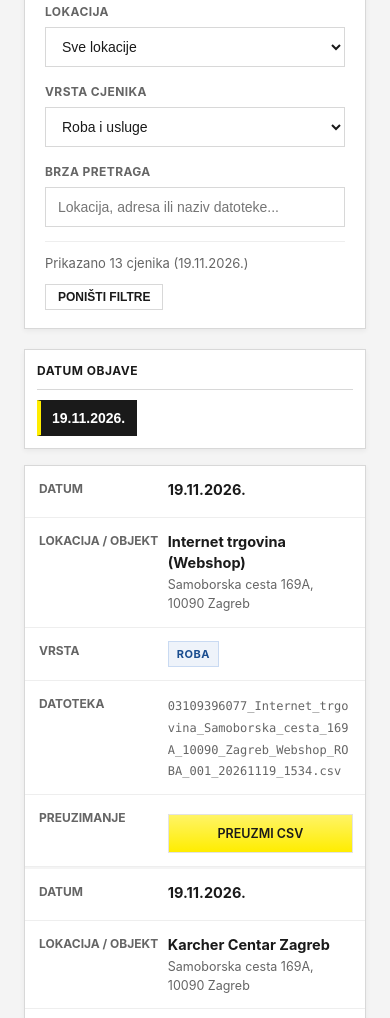
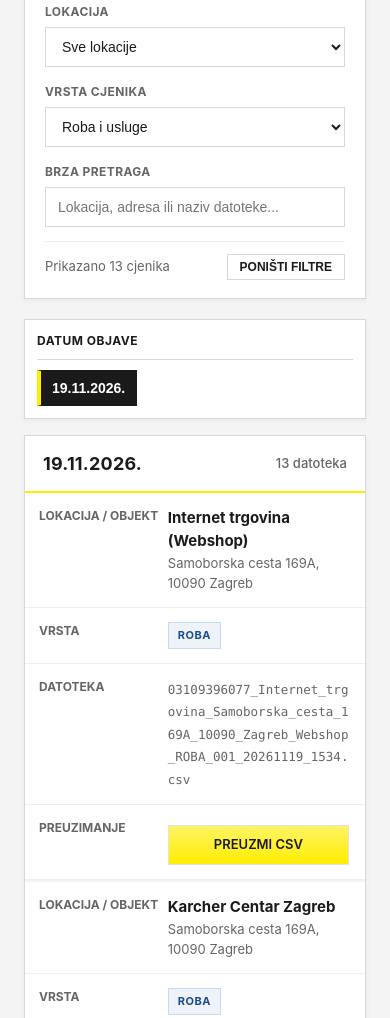
Before and after one commit to Karcher-AK-HR/AK-HR-Cjenici, a plain HTML site: page index.html in a window 390 px wide. Shown: the part 346-1364 px from the top of the page. Drawn offline with Linux system fonts and the light colour scheme.

Commit message:
Update index.html

```diff
--- a/index.html
+++ b/index.html
@@ -37,7 +37,7 @@
       box-shadow: 0 1px 3px rgba(0,0,0,0.08);
     }
     .header-container {
-      max-width: 1760px;
+      max-width: 1680px;
       width: 100%;
       margin: 0 auto;
     }
@@ -54,7 +54,7 @@
 
     /* MAIN CONTENT CONTAINER */
     main {
-      max-width: 1760px;
+      max-width: 1680px;
       width: 100%;
       margin: 36px auto;
       padding: 0 24px 60px 24px;
@@ -179,7 +179,7 @@
       background: #F4F4F4;
     }
 
-    /* TWO-COLUMN DATA AREA: COMPACT LEFT DATE SIDEBAR + WIDE RIGHT TABLE */
+    /* TWO-COLUMN DATA AREA: COMPACT LEFT DATE SIDEBAR + RIGHT TABLE */
     .content-grid {
       display: grid;
       grid-template-columns: 155px 1fr;
@@ -283,6 +283,31 @@
       border: 1px solid var(--k-border);
     }
 
+    /* TOP DATE REFERENCE BAR ABOVE TABLE */
+    .table-date-bar {
+      display: flex;
+      flex-wrap: wrap;
+      align-items: center;
+      justify-content: space-between;
+      gap: 10px;
+      padding: 14px 18px;
+      background: #FFFFFF;
+      border-bottom: 2px solid var(--k-yellow);
+    }
+
+    .active-date-title {
+      font-size: 18px;
+      font-weight: 700;
+      color: var(--k-black);
+      letter-spacing: 0.2px;
+    }
+
+    .active-date-sub {
+      font-size: 13px;
+      color: var(--k-muted);
+      font-weight: 500;
+    }
+
     #loading,
     #empty-state {
       font-weight: 600;
@@ -301,7 +326,7 @@
     }
 
     th, td {
-      padding: 13px 12px;
+      padding: 14px 16px;
       text-align: left;
       border-bottom: 1px solid var(--k-border);
       vertical-align: middle;
@@ -318,7 +343,7 @@
     }
 
     td {
-      font-size: 14.5px;
+      font-size: 15px;
     }
 
     tr:hover td {
@@ -329,12 +354,6 @@
       border-bottom: none;
     }
 
-    .date-main {
-      font-weight: 700;
-      color: var(--k-black);
-      white-space: nowrap;
-    }
-
     .loc-title {
       font-weight: 700;
       color: var(--k-black);
@@ -343,7 +362,7 @@
     }
 
     .loc-addr {
-      font-size: 12.5px;
+      font-size: 13px;
       color: var(--k-muted);
       display: block;
       margin-top: 2px;
@@ -355,7 +374,7 @@
       font-size: 11px;
       font-weight: 700;
       text-transform: uppercase;
-      padding: 4px 8px;
+      padding: 4px 9px;
       letter-spacing: 0.5px;
       white-space: nowrap;
     }
@@ -374,7 +393,7 @@
 
     .file-name {
       font-family: ui-monospace, SFMono-Regular, Menlo, Monaco, Consolas, monospace;
-      font-size: 12px;
+      font-size: 12.5px;
       color: var(--k-muted);
       white-space: nowrap;
     }
@@ -386,15 +405,15 @@
       color: var(--k-black);
       text-decoration: none;
       font-weight: 600;
-      font-size: 12.5px;
+      font-size: 13px;
       text-transform: uppercase;
-      padding: 11px 14px;
+      padding: 11px 16px;
       display: inline-block;
       border: 1px solid #e3e3e3;
       transition: all 0.2s ease;
       text-align: center;
       line-height: 1.2;
-      min-width: 125px;
+      min-width: 130px;
       white-space: nowrap;
     }
 
@@ -412,7 +431,7 @@
       font-size: 13px;
     }
     .footer-container {
-      max-width: 1760px;
+      max-width: 1680px;
       margin: 0 auto;
     }
     .footer-container p {
@@ -455,12 +474,11 @@
         text-transform: uppercase;
         color: var(--k-muted);
       }
-      td:nth-of-type(1):before { content: "Datum"; }
-      td:nth-of-type(2):before { content: "Lokacija / Objekt"; }
-      td:nth-of-type(3):before { content: "Vrsta"; }
-      td:nth-of-type(4):before { content: "Datoteka"; }
-      td:nth-of-type(5):before { content: "Preuzimanje"; }
-      td:nth-of-type(5) { text-align: left !important; }
+      td:nth-of-type(1):before { content: "Lokacija / Objekt"; }
+      td:nth-of-type(2):before { content: "Vrsta"; }
+      td:nth-of-type(3):before { content: "Datoteka"; }
+      td:nth-of-type(4):before { content: "Preuzimanje"; }
+      td:nth-of-type(4) { text-align: left !important; }
 
       .loc-title,
       .loc-addr,
@@ -539,10 +557,14 @@
           <div id="empty-state" style="display: none;">Nema objavljenih cjenika za odabrane filtre.</div>
 
           <div class="table-wrap" id="table-wrap">
+            <div class="table-date-bar">
+              <span class="active-date-title" id="table-active-date"></span>
+              <span class="active-date-sub" id="table-active-sub"></span>
+            </div>
+
             <table id="cjenici-table">
               <thead>
                 <tr>
-                  <th>Datum</th>
                   <th>Lokacija / Objekt</th>
                   <th>Vrsta</th>
                   <th>Datoteka</th>
@@ -581,6 +603,7 @@
       let activeChannel = "ALL";
       let selectedDate = "ALL";
       let latestDateIso = "";
+      const dateDisplayMap = new Map();
 
       function escapeHtml(str) {
         return String(str)
@@ -686,14 +709,13 @@
           });
 
         const dateContainer = document.getElementById("date-buttons");
-        const dateMap = new Map();
         rows.forEach(r => {
-          if (!dateMap.has(r.dateIso)) {
-            dateMap.set(r.dateIso, r.datum);
+          if (!dateDisplayMap.has(r.dateIso)) {
+            dateDisplayMap.set(r.dateIso, r.datum);
           }
         });
 
-        const sortedDates = Array.from(dateMap.entries()).sort((a, b) => b[0].localeCompare(a[0]));
+        const sortedDates = Array.from(dateDisplayMap.entries()).sort((a, b) => b[0].localeCompare(a[0]));
         latestDateIso = sortedDates.length > 0 ? sortedDates[0][0] : "ALL";
         selectedDate = latestDateIso;
 
@@ -731,6 +753,8 @@
         const tableWrap = document.getElementById("table-wrap");
         const emptyState = document.getElementById("empty-state");
         const countEl = document.getElementById("filter-count");
+        const activeDateHeading = document.getElementById("table-active-date");
+        const activeDateSub = document.getElementById("table-active-sub");
 
         const locVal = document.getElementById("filter-location").value;
         const typeVal = document.getElementById("filter-type").value;
@@ -752,10 +776,13 @@
           return true;
         });
 
-        const dateLabel = selectedDate === "ALL"
-          ? "svi datumi"
-          : (filtered[0] ? filtered[0].datum : selectedDate);
-        countEl.textContent = `Prikazano ${filtered.length} cjenika (${dateLabel})`;
+        const currentDateDisplay = selectedDate === "ALL"
+          ? "Svi datumi (zadnjih 15 dana)"
+          : (dateDisplayMap.get(selectedDate) || selectedDate);
+
+        activeDateHeading.textContent = currentDateDisplay;
+        activeDateSub.textContent = `${filtered.length} ${filtered.length === 1 ? "datoteka" : "datoteka"}`;
+        countEl.textContent = `Prikazano ${filtered.length} cjenika`;
         list.innerHTML = "";
 
         if (filtered.length === 0) {
@@ -770,15 +797,15 @@
         filtered.forEach(item => {
           const badgeClass = item.vrsta === "ROBA" ? "badge-roba" : "badge-usluga";
           const badgeLabel = item.vrsta === "ROBA" ? "Roba" : "Usluge";
+          const subLine = selectedDate === "ALL"
+            ? `${escapeHtml(item.locAddr)} • <strong>${item.datum}</strong>`
+            : escapeHtml(item.locAddr);
 
           const tr = document.createElement("tr");
           tr.innerHTML = `
             <td>
-              <span class="date-main">${item.datum}</span>
-            </td>
-            <td>
               <span class="loc-title">${escapeHtml(item.locTitle)}</span>
-              <span class="loc-addr">${escapeHtml(item.locAddr)}</span>
+              <span class="loc-addr">${subLine}</span>
             </td>
             <td>
               <span class="badge ${badgeClass}">${badgeLabel}</span>
```
